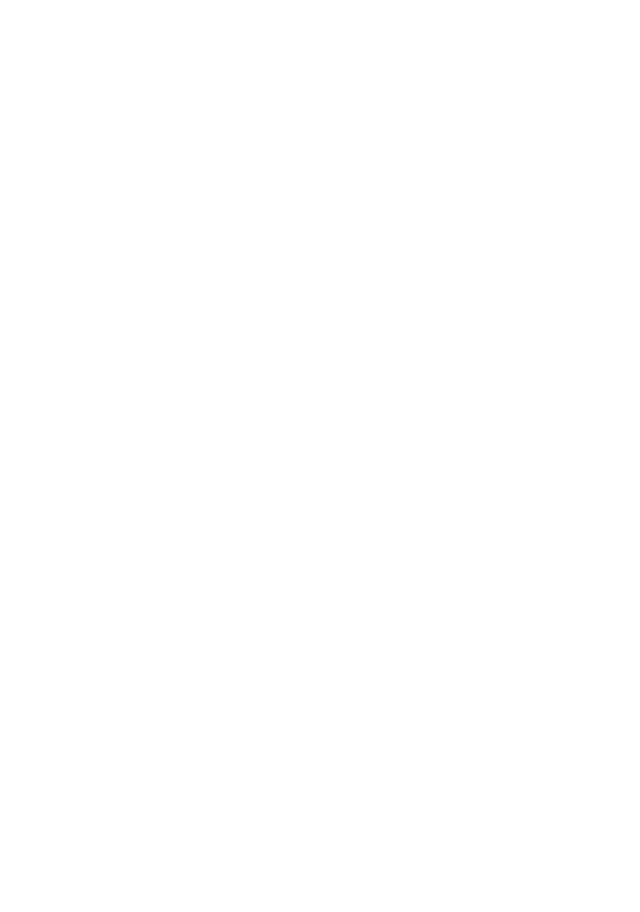
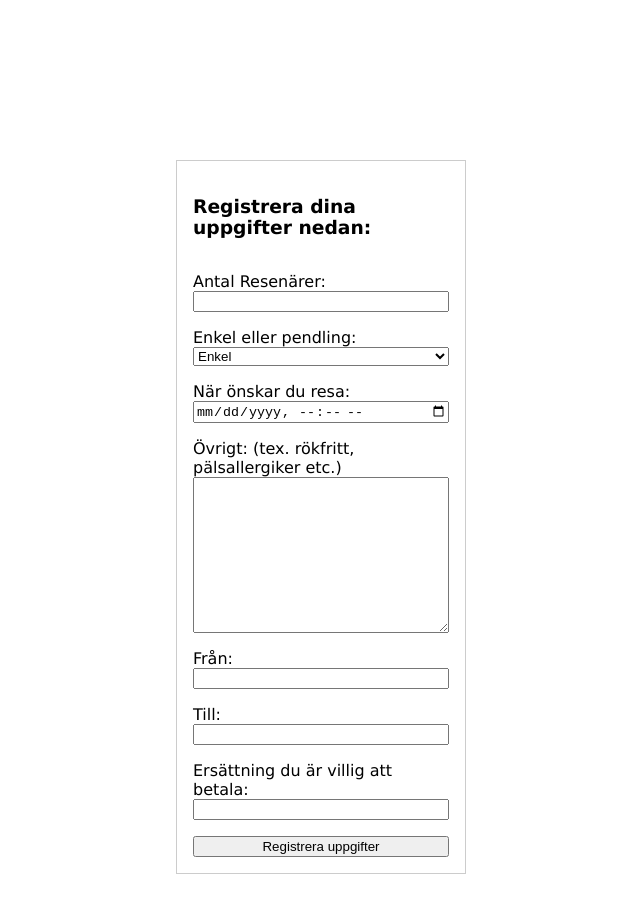
Before and after one commit to 0h4y/samakning, a website: page resenar.html in a window 1280 px wide. Shown: the whole page, without its empty margins (319-959 px from the left). Before the commit the page ends 800 px from the top, so only its background shows below. Drawn offline with Linux system fonts and the light colour scheme.

Commit message:
En grund att koda vidare på nästa vecka.

```diff
--- a/resenar.html
+++ b/resenar.html
@@ -7,8 +7,43 @@ Grupp gud, robin -->
     <meta http-equiv="X-UA-Compatible" content="IE=edge" />
     <meta name="viewport" content="width=device-width, initial-scale=1.0" />
     <title>HERO - Resenär - Registrera dig som resenär här</title>
+    <link rel="stylesheet" href="src/resenar.css" />
   </head>
   <body>
+    <div class="formContainer">
+      <form class="resForm">
+        <h3>Registrera dina uppgifter nedan:</h3>
+        <label for="antalResenarer">Antal Resenärer:</label>
+        <input id="antalResenarer" type="text" />
+
+        <label for="enkelPendling">Enkel eller pendling:</label>
+        <select name="" id="enkelPendling">
+          <option value="enkel">Enkel</option>
+          <option value="pendling">Pendling</option>
+        </select>
+
+        <label for="nar">När önskar du resa:</label>
+        <input type="datetime-local" name="" id="nar" />
+
+        <label for="friText">
+          Övrigt: (tex. rökfritt, pälsallergiker etc.)
+        </label>
+        <textarea name="" id="friText" cols="30" rows="10"></textarea>
+
+        <label for="fran">Från:</label>
+        <input type="text" id="fran" />
+
+        <label for="till">Till:</label>
+        <input type="text" id="till" />
+
+        <label for="pris">Ersättning du är villig att betala:</label>
+        <input type="text" id="pris" />
+        <button id="saveButton" onClick="{saveResForm(event);}">
+          Registrera uppgifter
+        </button>
+      </form>
+    </div>
+
     <script src="src/resenar.js"></script>
   </body>
 </html>
--- /dev/null
+++ b/src/resenar.css
@@ -0,0 +1,37 @@
+body{
+    font-family: Verdana, Geneva, Tahoma, sans-serif;
+}
+
+.formContainer{
+    width: 20vw;
+    min-height: 30vh;
+    margin:  10rem auto;
+    border: 1px solid #cccccc;
+    padding: 1rem;
+}
+
+.resForm {
+    display: flex;
+    flex-direction: column;
+    justify-content: space-between;
+}
+
+.resForm label{
+    margin-top: 1rem;
+}
+
+.resForm button{
+    margin-top: 1rem;
+}
+
+#antalResenarer{
+
+    display: flex;
+    flex-direction: column;
+}
+
+#enkelPendling{
+
+    display: flex;
+    flex-direction: column;
+}
--- a/src/resenar.js
+++ b/src/resenar.js
@@ -1,3 +1,29 @@
 /*Javascript för resenär nedan...
 Grupp gud, robin
 */
+
+const saveResForm = (event) => {
+  // preventDefault() hindrar sidan att laddas om
+  event.preventDefault();
+
+  //Lagra datan från formuläret i objektet {resFormData}
+  //ex: resFormData.antalResenarer innehåller sedan antaler resenärer
+  const resFormData = {
+    antalResenarer: document.getElementById("antalResenarer").value,
+    enkelPendling: document.getElementById("enkelPendling").value,
+    nar: document.getElementById("nar").value,
+    friText: document.getElementById("friText").value,
+    fran: document.getElementById("fran").value,
+    till: document.getElementById("till").value,
+    pris: document.getElementById("pris").value,
+  };
+
+  //Skriver ut hela objektet i consolen
+  console.log(resFormData);
+
+  //Skriver ut "antalResenarer"
+  console.log(resFormData.antalResenarer);
+
+  //Skriver ut "enkelPendling"
+  console.log(resFormData.enkelPendling);
+};
```
